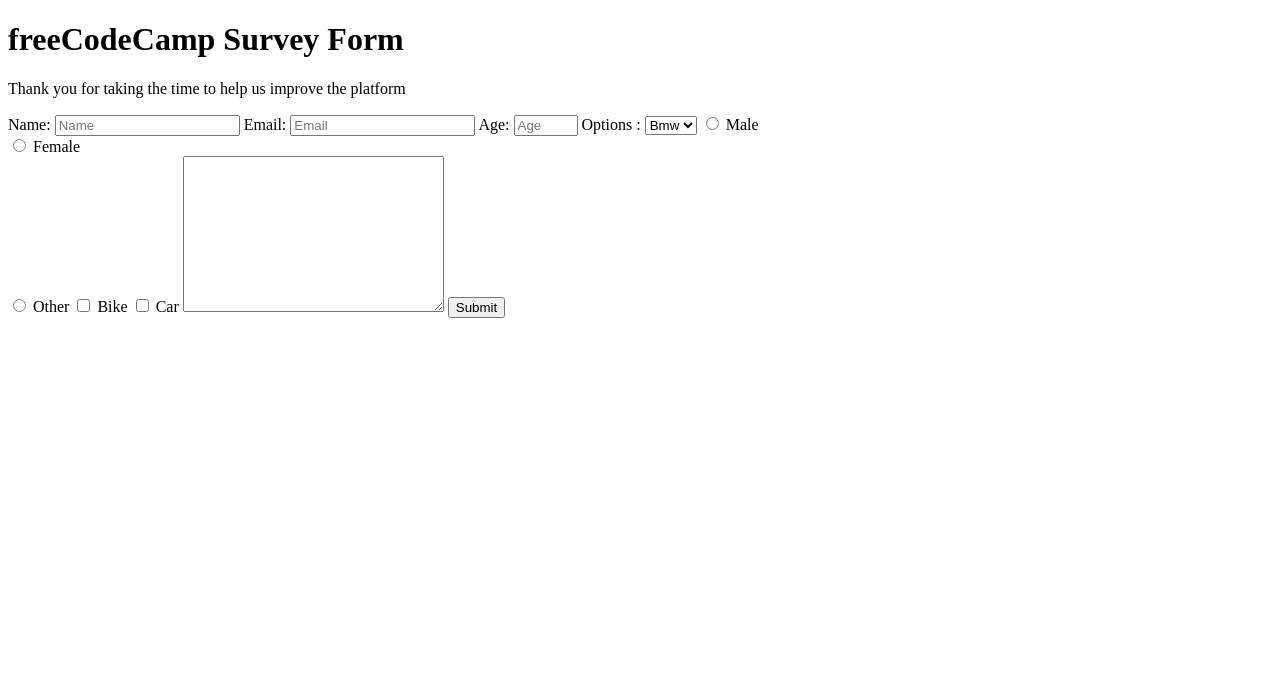
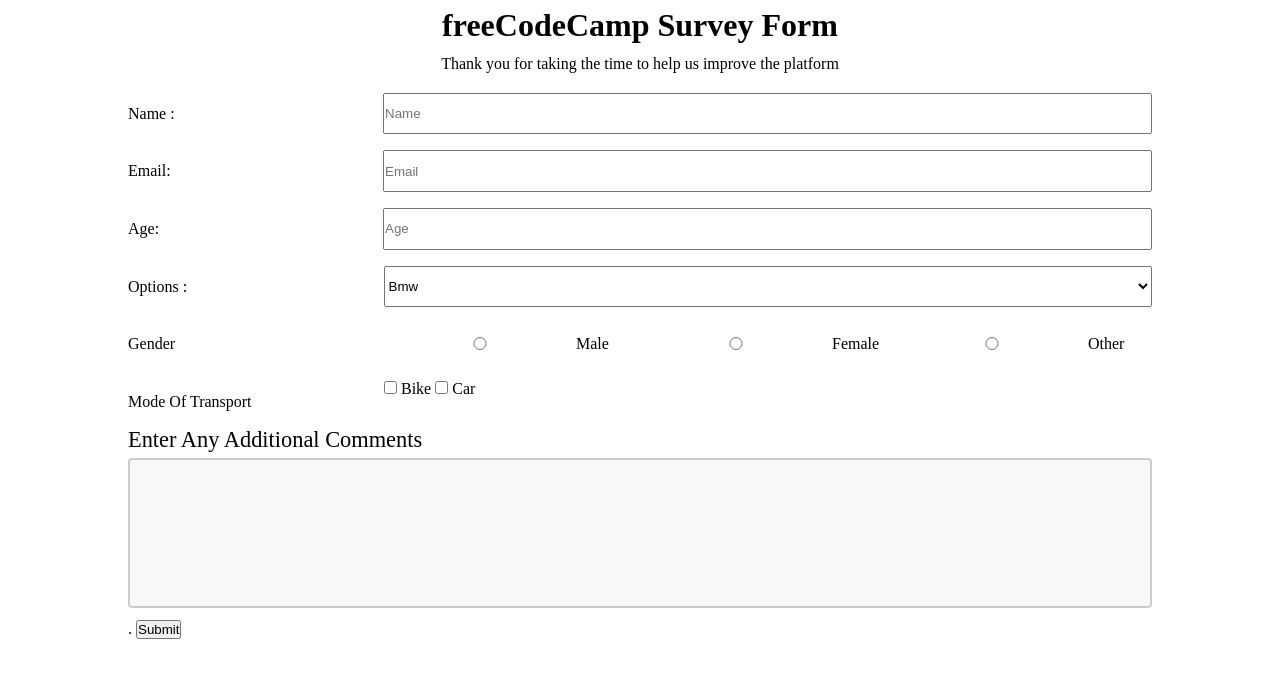
Before and after one commit to karthykarthick/trials3, a plain HTML site: page index.html in a window 1280 px wide. Drawn offline with Linux system fonts and the light colour scheme.

Commit message:
form styles

```diff
--- a/css/style.css
+++ b/css/style.css
@@ -0,0 +1,63 @@
+* {
+     margin: 0;
+     padding: 0;
+     box-sizing: border-box;
+}
+
+body {
+    line-height: 1.6;
+}
+header h1 {
+    text-align: center;
+}
+
+header #description {
+    text-align: center;
+}
+
+#survey-form {
+    width: 80%;
+    margin: 0 auto;
+}
+
+.form-row{
+    display: flex;
+
+}
+.form-row input, select {
+    flex: 3;
+    margin-top: 1rem;
+    padding: .5rem 0;
+}
+.form-row label {
+    flex: 1;  padding: .5rem 0;
+    margin-top: 1rem;
+
+}
+
+.form-row .gender {
+    flex: 4;
+
+    margin-left: 4rem;
+    display: flex;
+    align-items: center;
+    justify-content: space-between;
+}
+.form-row .trans-mode {
+    flex: 3;
+}
+.area-container textarea {
+    width: 100%;
+    height: 150px;
+    padding: 12px 20px;
+    box-sizing: border-box;
+    border: 2px solid #ccc;
+    border-radius: 4px;
+    background-color: #f8f8f8;
+    font-size: 16px;
+    resize: none;
+  }
+
+  .area-container p {
+      font-size: 1.4rem;
+  }
--- a/index.html
+++ b/index.html
@@ -9,45 +9,69 @@
   <body>
     <!-- <h1>Hello World, we are software developers!</h1> -->
 
-    <div>
+    <header>
      <h1 id="title">freeCodeCamp Survey Form</h1>
-      <div >
+
         <p id="description">Thank you for taking the time to help us improve the platform</p>
+    </header>
+
+    <form action="" id="survey-form">
+      <div class="form-row">
+            <label id="name-label" for="name">Name :</label>
+            <input id="name" required placeholder="Name">
         </div>
+        <div class="form-row">
+          <label id="email-label" for="email">Email: </label>
+          <input type="email" required id="email" placeholder="Email" checked />
+        </div>
+        <div class="form-row">
+          <label id="number-label" for="number"> Age: </label>
+          <input type="number" id="number" placeholder="Age" min="0" max="150" />
+
+
         </div>
 
-    <form action="" id="survey-form">
-      <label id="name-label" for="name"
-        >Name: <input id="name" required placeholder="Name"
-      /></label>
-      <label id="email-label" for="email"
-        >Email: <input type="email" required id="email" placeholder="Email" checked />
-      </label>
-      <label id="number-label" for="number">
-        Age:
-        <input type="number" id="number" placeholder="Age" min="0" max="150" />
-      </label>
-      <label for="">
-        Options :
+        <div class="form-row">
+          <label for="">Options :</label>
           <select name="" id="dropdown">
             Car
             <option value="bmw">Bmw</option>
             <option value="benz">benz</option>
             <option value="tesla">tesla</option>
           </select>
-
+        </div>
+        <div class="form-row">
+          <label for="">Gender</label>
+            <div class="gender">
                 <input type="radio" id="male" name="gender" value="male" />
-        <label for="male">Male</label><br />
+                <label for="male">Male</label>
                 <input type="radio" id="female" name="gender" value="female" />
-        <label for="female">Female</label><br />
+                <label for="female">Female</label>
                 <input type="radio" id="other" name="gender" value="other" />
                 <label for="other">Other</label>
-      </label>
+           </div>
 
+        </div>
+        <div class="form-row">
+          <label for="">Mode Of Transport</label>
+
+          <div class="trans-mode">
             <input type="checkbox" name="value" value="Bike" /> Bike
             <input type="checkbox" name="value" value="car" /> Car
+          </div>
 
+        </div>
+        <div class="area-container">
+          <p>Enter Any Additional Comments</p>
           <textarea name="textarea" id="" cols="30" rows="10"></textarea>
+        </div>
+
+        .
+
+
+
+
+
 
        <button type="submit"  id="submit">Submit</button>
     </form>
```
Lines whose indentation alone changed are shown as unchanged.
